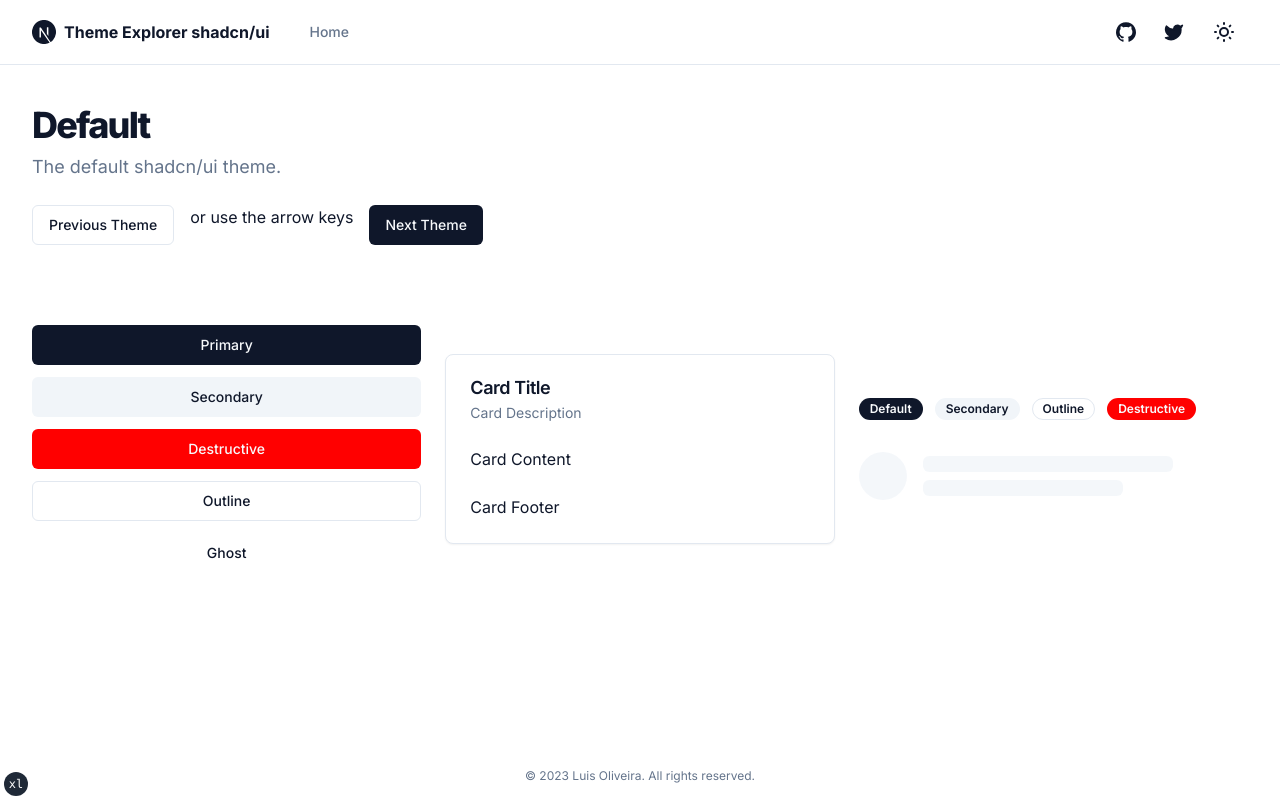
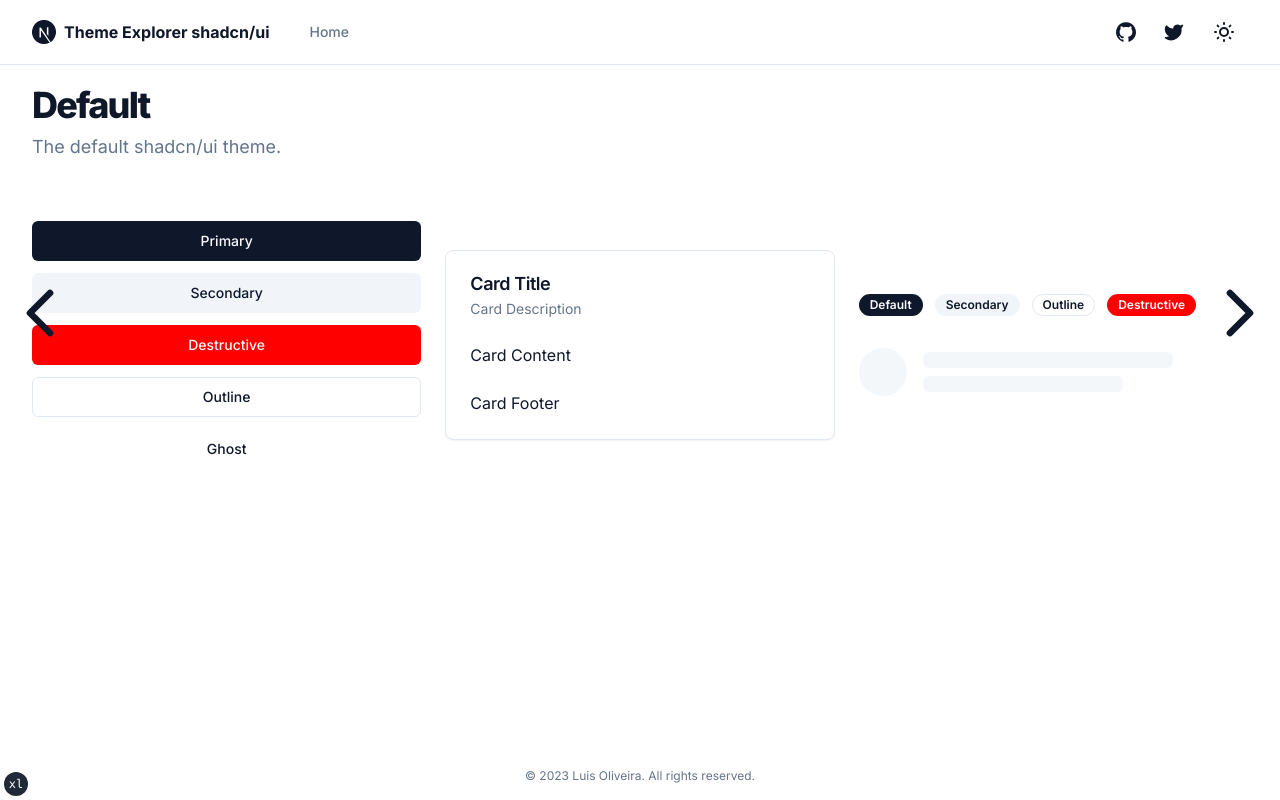
Before and after one commit to luisFilipePT/shadcn-ui-theme-explorer, a Next.js app: page / in a window 1280 px wide. Built offline with nearby package versions, Linux system fonts and the light colour scheme.

Commit message:
feat(theme-context): add theme provider and context (#1)

```diff
--- a/app/layout.tsx
+++ b/app/layout.tsx
@@ -8,6 +8,7 @@ import Footer from "@/components/footer"
 import { SiteHeader } from "@/components/site-header"
 import { TailwindIndicator } from "@/components/tailwind-indicator"
 import { ThemeProvider } from "@/components/theme-provider"
+import {ShadcnThemeProvider} from "@/components/shadcn-theme-provider";
 
 export const metadata: Metadata = {
   title: {
@@ -42,12 +43,14 @@ export default function RootLayout({ children }: RootLayoutProps) {
           )}
         >
           <ThemeProvider attribute="class" defaultTheme="system" enableSystem>
+            <ShadcnThemeProvider>
               <div className="relative flex min-h-screen flex-col">
                 <SiteHeader />
                 <div className="flex-1">{children}</div>
                 <Footer />
               </div>
               <TailwindIndicator />
+            </ShadcnThemeProvider>
           </ThemeProvider>
         </body>
       </html>
--- a/app/page.tsx
+++ b/app/page.tsx
@@ -1,10 +1,7 @@
 "use client"
 
-import { useState } from "react"
-import themes from "@/themes/index.json"
-
 import { Badge } from "@/components/ui/badge"
-import { Button, buttonVariants } from "@/components/ui/button"
+import { Button } from "@/components/ui/button"
 import {
   Card,
   CardContent,
@@ -14,17 +11,19 @@ import {
   CardTitle,
 } from "@/components/ui/card"
 import { Skeleton } from "@/components/ui/skeleton"
-import ThemeSwitcher from "@/components/theme-switcher"
+import {useTheme} from "@/components/shadcn-theme-provider";
+import {ThemeArrows} from "@/components/theme-arrows";
 
 export default function IndexPage() {
-  const [currentTheme, setCurrentTheme] = useState({
-    index: 0,
-    ...themes[0],
-  })
+  const { currentTheme } = useTheme()
+
+  if (!currentTheme) {
+    return null
+  }
 
   return (
-    <>
-      <section className="container grid items-center gap-6 pb-8 pt-6 md:py-10">
+    <ThemeArrows>
+        <section className="container grid items-center gap-6 pb-8 pt-6 md:py-5">
           <div className="flex max-w-[980px] flex-col items-start gap-2">
             <h1 className="text-3xl font-extrabold leading-tight tracking-tighter md:text-4xl">
               {currentTheme.name} <br className="hidden sm:inline" />
@@ -33,12 +32,8 @@ export default function IndexPage() {
               {currentTheme.description}
             </p>
           </div>
-        <ThemeSwitcher
-          currentTheme={currentTheme}
-          setCurrentTheme={setCurrentTheme}
-        />
         </section>
-      <section className="container grid grid-cols-3 items-center gap-6 pb-8 pt-6 md:py-10">
+        <section className="container grid grid-cols-1 md:grid-cols-3 items-center gap-6 pb-8 pt-6 md:py-10">
           <div className="grid gap-3">
             <Button>Primary</Button>
             <Button variant="secondary">Secondary</Button>
@@ -59,7 +54,7 @@ export default function IndexPage() {
             </CardFooter>
           </Card>
           <div>
-          <div className="flex gap-3 pb-8">
+            <div className="flex flex-col md:flex-row gap-3 pb-8">
               <Badge>Default</Badge>
               <Badge variant="secondary">Secondary</Badge>
               <Badge variant="outline">Outline</Badge>
@@ -74,6 +69,6 @@ export default function IndexPage() {
             </div>
           </div>
         </section>
-    </>
+    </ThemeArrows>
   )
 }
--- /dev/null
+++ b/components/shadcn-theme-provider.tsx
@@ -0,0 +1,117 @@
+"use client"
+
+import * as React from "react"
+import { ReactNode, useEffect, useState } from "react";
+import themes from "@/themes/index.json";
+
+type ShadcnTheme = {
+  index: number;
+  author: string,
+  authorUsername: string;
+  version: string,
+  name: string,
+  description: string
+}
+
+type ShadcnThemeContextType = {
+  currentTheme: ShadcnTheme | undefined;
+  setCurrentTheme: (theme: ShadcnTheme) => void;
+  nextTheme: (theme: ShadcnTheme) => void;
+  previousTheme: (theme: ShadcnTheme) => void;
+};
+
+export const ShadcnThemeContext = React.createContext<ShadcnThemeContextType>(
+  {
+    currentTheme: undefined,
+    setCurrentTheme: () => {},
+    nextTheme: () => {},
+    previousTheme: () => {},
+  }
+);
+
+export function ShadcnThemeProvider({ children }: {children: ReactNode}) {
+
+  const [currentTheme, setCurrentTheme] = useState<ShadcnTheme>({
+    index: 0,
+    ...themes[0],
+  })
+
+  useEffect(() => {
+    const handleKeyDown = (event: KeyboardEvent) => {
+      switch (event.key) {
+        case "ArrowLeft":
+          previousTheme()
+          break
+        case "ArrowRight":
+          nextTheme()
+          break
+        default:
+          break
+      }
+    }
+
+    const handleDrag = ( event: any): any => {
+      console.log(event.type)
+
+      return;
+    }
+
+    window.addEventListener("keydown", handleKeyDown)
+    window.addEventListener("drag", handleDrag)
+
+    return () => {
+      window.removeEventListener("keydown", handleKeyDown)
+      window.removeEventListener("drag", handleDrag)
+    }
+  }, [currentTheme.name])
+  function clearThemeClass() {
+    // remove class that contains theme keyword
+    document.documentElement.classList.remove(
+      ...Array.from(document.documentElement.classList).filter((c) =>
+        c.startsWith("theme-")
+      )
+    )
+  }
+
+  function applyTheme(theme: string) {
+    document.documentElement.classList.toggle(`theme-${theme.toLowerCase()}`)
+  }
+
+  function nextTheme() {
+    clearThemeClass()
+
+    const nextThemeIndex =
+      currentTheme.index + 1 >= themes.length ? 0 : currentTheme.index + 1
+    const nextTheme = themes[nextThemeIndex]
+
+    applyTheme(nextTheme.name)
+    setCurrentTheme({ ...nextTheme, index: nextThemeIndex })
+  }
+
+  function previousTheme() {
+    clearThemeClass()
+
+    const nextThemeIndex =
+      currentTheme.index - 1 >= 0 ? currentTheme.index - 1 : themes.length - 1
+    const nextTheme = themes[nextThemeIndex]
+
+    applyTheme(nextTheme.name)
+    setCurrentTheme({ ...nextTheme, index: nextThemeIndex })
+  }
+
+  return (
+    <ShadcnThemeContext.Provider value={{
+      currentTheme,
+      setCurrentTheme,
+      nextTheme,
+      previousTheme
+    }}>
+      {children}
+    </ShadcnThemeContext.Provider>
+  )
+}
+
+export function useTheme() {
+  const { currentTheme, setCurrentTheme, nextTheme, previousTheme } = React.useContext(ShadcnThemeContext);
+  return { currentTheme, setCurrentTheme, nextTheme, previousTheme };
+}
--- /dev/null
+++ b/components/theme-arrows.tsx
@@ -0,0 +1,20 @@
+"use client"
+
+import * as React from "react"
+import {ReactNode} from "react";
+import {ChevronLeft, ChevronRight} from "lucide-react";
+import {useTheme} from "@/components/shadcn-theme-provider";
+
+export function ThemeArrows({ children }: { children: ReactNode}) {
+  const { nextTheme, previousTheme } = useTheme()
+
+  return (
+    <div className={'relative'}>
+      <div className={'md:block'}>
+        <ChevronLeft className={'text-primary absolute left-0 top-16 md:top-52 w-10 h-10 md:w-20 md:h-20'} onClick={previousTheme} />
+        <ChevronRight className={'text-primary absolute right-0 top-16 md:top-52 w-10 h-10 md:w-20 md:h-20'} onClick={nextTheme} />
+      </div>
+      {children}
+    </div>
+  )
+}
--- a/components/theme-switcher.tsx
+++ /dev/null
@@ -1,75 +0,0 @@
-"use client"
-
-import { useEffect } from "react"
-import themes from "@/themes/index.json"
-
-import { Button } from "@/components/ui/button"
-
-export default function ThemeSwitcher({ currentTheme, setCurrentTheme }) {
-  useEffect(() => {
-    const handleKeyDown = (event: KeyboardEvent) => {
-      switch (event.key) {
-        case "ArrowLeft":
-          previousTheme()
-          break
-        case "ArrowRight":
-          nextTheme()
-          break
-        default:
-          break
-      }
-    }
-
-    window.addEventListener("keydown", handleKeyDown)
-
-    return () => {
-      window.removeEventListener("keydown", handleKeyDown)
-    }
-  }, [currentTheme.name])
-  function clearThemeClass() {
-    // remove class that contains theme keyword
-    document.documentElement.classList.remove(
-      ...Array.from(document.documentElement.classList).filter((c) =>
-        c.startsWith("theme-")
-      )
-    )
-  }
-
-  function applyTheme(theme: string) {
-    document.documentElement.classList.toggle(`theme-${theme.toLowerCase()}`)
-  }
-
-  function nextTheme() {
-    clearThemeClass()
-
-    const nextThemeIndex =
-      currentTheme.index + 1 >= themes.length ? 0 : currentTheme.index + 1
-    const nextTheme = themes[nextThemeIndex]
-
-    applyTheme(nextTheme.name)
-    setCurrentTheme({ ...nextTheme, index: nextThemeIndex })
-  }
-
-  function previousTheme() {
-    clearThemeClass()
-
-    const nextThemeIndex =
-      currentTheme.index - 1 >= 0 ? currentTheme.index - 1 : themes.length - 1
-    const nextTheme = themes[nextThemeIndex]
-
-    applyTheme(nextTheme.name)
-    setCurrentTheme({ ...nextTheme, index: nextThemeIndex })
-  }
-
-  return (
-    <section>
-      <div className="flex gap-4">
-        <Button variant="outline" onClick={previousTheme}>
-          Previous Theme
-        </Button>
-        <div>or use the arrow keys</div>
-        <Button onClick={nextTheme}>Next Theme</Button>
-      </div>
-    </section>
-  )
-}
```
Lines whose indentation alone changed are shown as unchanged.
